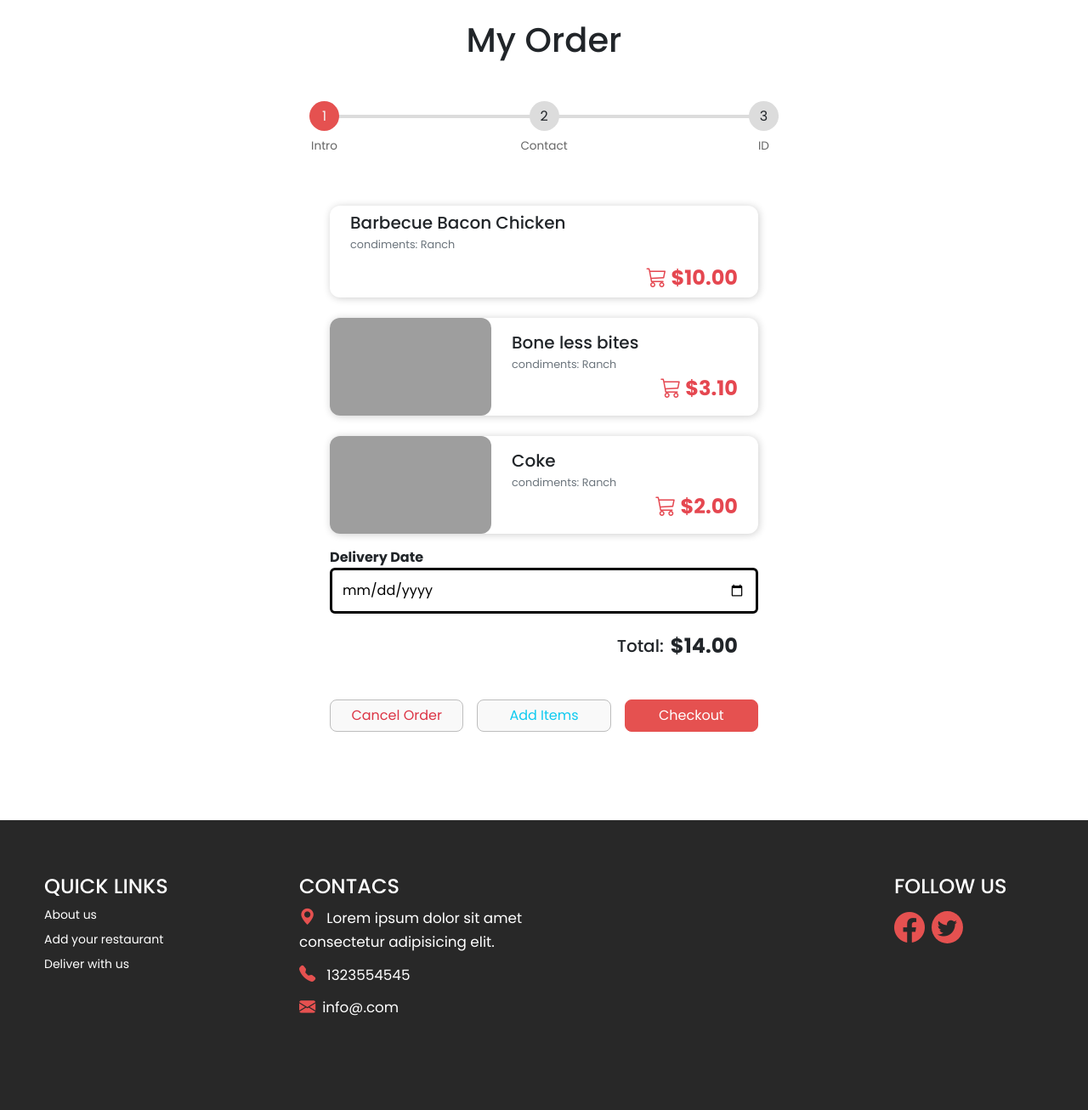
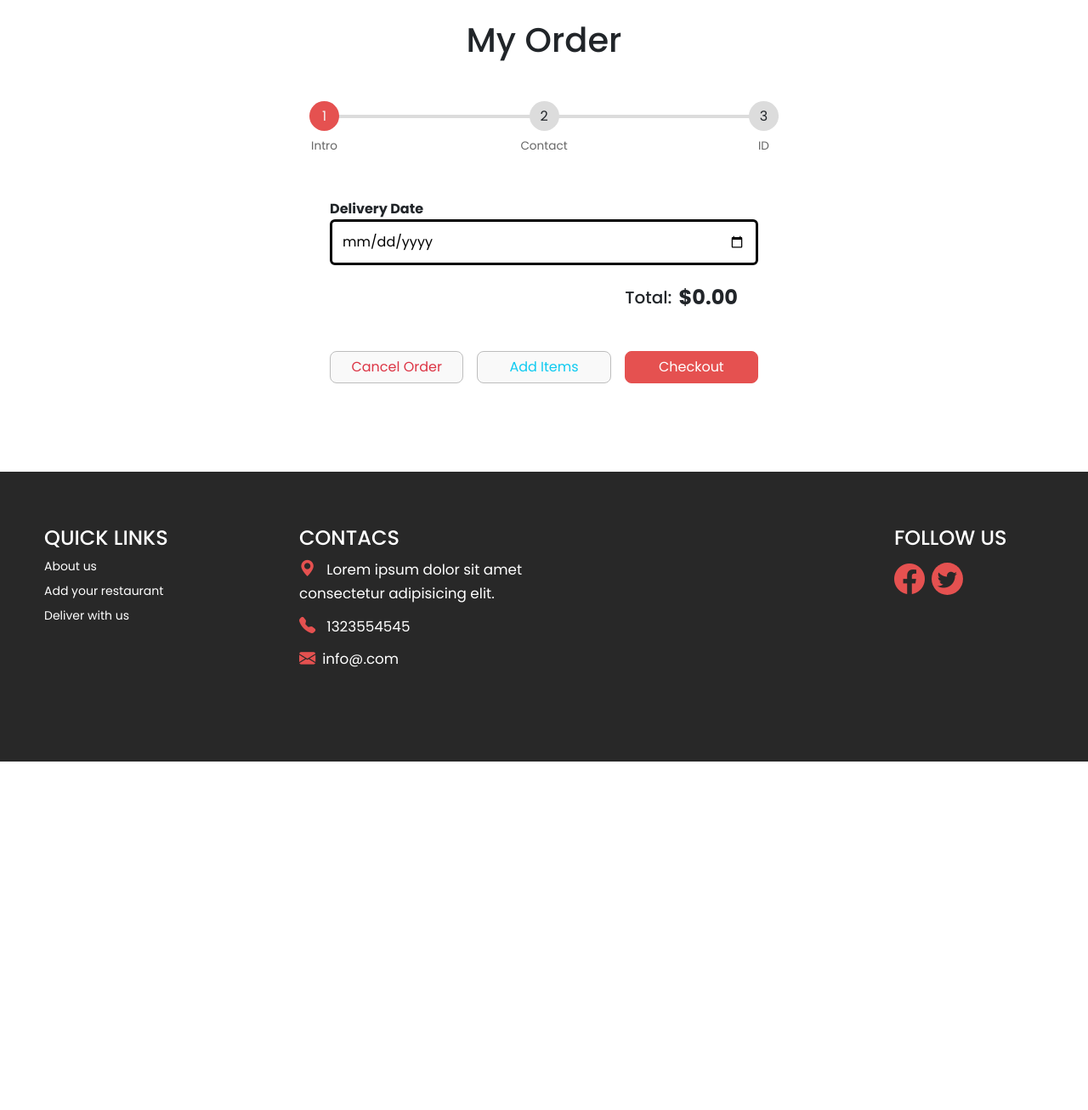
Before and after one commit to cruzj2018/Rathskeller-WebApp, a Django app: page /order/my-order/ in a window 1280 px wide. Shown: the part 129-1435 px from the top of the page at 85% size. After the commit the page ends 1025 px from the top, so only its background shows below. Run offline with Django 3.2, Linux system fonts and the light colour scheme; some libraries are stand-ins or nearby versions; grey boxes are pictures that could not be loaded.

Commit message:
added new things

```diff
--- a/djangoProject/settings.py
+++ b/djangoProject/settings.py
@@ -68,6 +68,7 @@
                 "django.template.context_processors.request",
                 "django.contrib.auth.context_processors.auth",
                 "django.contrib.messages.context_processors.messages",
+                "order.context_processors.cart",
             ],
         },
     },
--- a/order/cart.py
+++ b/order/cart.py
@@ -1,7 +1,8 @@
 from decimal import Decimal
+import copy
 from django.conf import settings
-from rath.models import Item as Product
-
+from rath.models import Item
+from django.forms import model_to_dict
 
 
 class Cart(object):
@@ -25,9 +26,10 @@
         """
         product_ids = self.cart.keys()
         # get the product objects and add them to the cart
-        products = Product.objects.filter(id__in=product_ids)
+        products = Item.objects.filter(id__in=product_ids)
 
-        cart = self.cart.copy()
+        # cart = self.cart.copy()
+        cart = copy.deepcopy(self.cart)
         for product in products:
             cart[str(product.id)]['product'] = product
 
@@ -36,13 +38,7 @@
             item['total_price'] = item['price'] * item['quantity']
             yield item
 
-    def __len__(self):
-        """
-        Count all items in the cart.
-        """
-        return sum(item['quantity'] for item in self.cart.values())
-
-    def add(self, product, quantity=1, override_quantity=False):
+    def add(self, product, quantity=1, override_quantity=False, extra=None):
         """
         Add a product to the cart or update its quantity.
         """
@@ -60,6 +56,7 @@
         # mark the session as "modified" to make sure it gets saved
         self.session.modified = True
 
+
     def remove(self, product):
         """
         Remove a product from the cart.
--- /dev/null
+++ b/order/context_processors.py
@@ -0,0 +1,5 @@
+from .cart import Cart
+
+
+def cart(request):
+    return {'cart': Cart(request)}
--- a/order/urls.py
+++ b/order/urls.py
@@ -4,5 +4,6 @@
 
 urlpatterns = [
     path("my-order/", views.order_list, name="order-list"),
-    path("order/add/", views.add_item, name="add")
+    path("order/add/", views.add_item, name="add"),
+    path("cart/clear/", views.clear_cart, name="clear-cart"),
 ]
--- a/order/views.py
+++ b/order/views.py
@@ -1,7 +1,7 @@
 from django.shortcuts import render, get_object_or_404
 from django.contrib.sessions.models import Session
 from django.http import JsonResponse
-from rath.models import Item
+from rath.models import Item, ItemAttribute
 from .models import OrderItem
 from .cart import Cart
 
@@ -15,25 +15,24 @@
 
 def add_item(request):
     if request.method == "POST":
-        # request.session['cart'] = ""
         cart = Cart(request)
         if request.htmx:
             item_id = request.POST.get("item-id")
             quantity = request.POST.get("total")
-            selected = request.POST.getlist('selected')
-
-            cart = Cart(request)
-            item = get_object_or_404(Item , id=item_id)
-
-            cart.add(product=item, quantity=int(quantity))
-
-            # cart.clear()
-
-            for c in cart:
-                print(c)
-
-            # data = {"item_id": item_id}
-        # return JsonResponse({"data": data}, status=200)
-            return render(request, "rath/partials/success.html", {"item": item})
+            selected = request.POST.getlist("selected")
+            item = Item.objects.get(id=item_id)
+            if selected:
+                attrs = item.item_attributes.filter(id__in=selected)
+                cart.add(product=item, quantity=int(quantity))
+                return render(request, "rath/partials/success.html", {"item": item})
+            else:
+                cart = cart.add(product=item, quantity=int(quantity))
+                return render(request, "rath/partials/success.html", {"item": item})
     else:
         return JsonResponse({"data": "Error"}, status=403)
+
+
+def clear_cart(request):
+    cart = Cart(request)
+    cart.clear()
+    return render(request, "rath/partials/success.html")
--- a/templates/order/order_items.html
+++ b/templates/order/order_items.html
@@ -25,65 +25,31 @@
                         <div class="form-step form-step-active">
                             <div class="container-fluid">
                                 <div class="row">
+                                    {% for item in cart %}
+                                    {% with product=item.product %}
                                     <div class="col-12 mt-4">
                                         <div data-bs-toggle="modal" data-bs-target="#exampleModal"
                                             class="d-flex align-items-center listCardCont boxCont pointer">
                                             <div>
-                                                <!-- <img
-                                                src="https://images.unsplash.com/photo-1513104890138-7c749659a591?ixid=MnwxMjA3fDB8MHxwaG90by1wYWdlfHx8fGVufDB8fHx8&ixlib=rb-1.2.1&auto=format&fit=crop&w=1470&q=80"
-                                                alt=""
-                                        /> -->
+                                                <img src="{% if product.item_image %}{{product.item_image.url}}{% else %}https://images.unsplash.com/photo-1513104890138-7c749659a591?ixid=MnwxMjA3fDB8MHxwaG90by1wYWdlfHx8fGVufDB8fHx8&ixlib=rb-1.2.1&auto=format&fit=crop&w=1470&q=80{% endif %}"
+                                                    alt="{{product.name}}" />
                                             </div>
                                             <div class="px-4 py-2 w-100">
-                                                <h6 class="mb-1 mb-0 h5">Barbecue Bacon Chicken</h6>
+                                                <h6 class="mb-1 mb-0 h5">{{product.name}}</h6>
                                                 <p class="mb-0 text-secondary mt-1">
-                                                    condiments: Ranch
+                                                    {{product.description|truncatewords:10}}
                                                 </p>
+
+                                                <span class="text-muted badge">{{product.price}} x {{item.quantity}}</span>
                                                 <div class="d-flex align-items-baseline justify-content-end mt-3">
                                                     <h6 class="price h4 mb-0 fw-bold"><i class="bi bi-cart3"></i>
-                                                        $10.00</h6>
+                                                        ${{item.total_price}}</h6>
                                                 </div>
                                             </div>
                                         </div>
                                     </div>
-                                    <div class="col-12 mt-4">
-                                        <div data-bs-toggle="modal" data-bs-target="#exampleModal"
-                                            class="d-flex align-items-center listCardCont boxCont pointer">
-                                            <div>
-                                                <img src="https://i.pinimg.com/originals/98/99/7f/98997f906106d31fc75e33139b966b43.jpg"
-                                                    alt="" />
-                                            </div>
-                                            <div class="px-4 py-2 w-100">
-                                                <h6 class="mb-1 mb-0 h5">Bone less bites</h6>
-                                                <p class="mb-0 text-secondary mt-1">
-                                                    condiments: Ranch
-                                                </p>
-                                                <div class="d-flex align-items-baseline justify-content-end mt-1">
-                                                    <h6 class="price h4 mb-0 fw-bold"><i class="bi bi-cart3"></i>
-                                                        $3.10</h6>
-                                                </div>
-                                            </div>
-                                        </div>
-                                    </div>
-                                    <div class="col-12 mt-4">
-                                        <div data-bs-toggle="modal" data-bs-target="#exampleModal"
-                                            class="d-flex align-items-center listCardCont boxCont pointer">
-                                            <div>
-                                                <img src='https://images.unsplash.com/photo-1596803244618-8dbee441d70b?ixid=MnwxMjA3fDB8MHxwaG90by1wYWdlfHx8fGVufDB8fHx8&ixlib=rb-1.2.1&auto=format&fit=crop&w=1471&q=80'
-                                                    alt="" />
-                                            </div>
-                                            <div class="px-4 py-2 w-100">
-                                                <h6 class="mb-1 mb-0 h5">Coke</h6>
-                                                <p class="mb-0 text-secondary mt-1">
-                                                    condiments: Ranch
-                                                </p>
-                                                <div class="d-flex align-items-baseline justify-content-end mt-1">
-                                                    <h6 class="price h4 mb-0 fw-bold"><i class="bi bi-cart3"></i>
-                                                        $2.00</h6>
-                                                </div>
-                                            </div>
-                                        </div>
-                                    </div>
+                                    {% endwith %}
+                                    {% endfor %}
                                     <div class="col-12 mt-3">
                                         <label class="fw-bold mb-0" for="phone">Delivery Date</label>
                                         <input type="date" name="phone" id="phone" class="w-100" />
@@ -92,11 +58,11 @@
                                 <div class="col-12 mt-4">
                                     <div class="d-flex align-items-center justify-content-end px-4">
                                         <small class="h5 mb-0">Total:</small>
-                                        <h6 class="ms-2 fw-bold h4 mb-0">$14.00</h6>
+                                        <h6 class="ms-2 fw-bold h4 mb-0">${{ cart.get_total_price|floatformat:2 }}</h6>
                                     </div>
                                     <div class="row justify-content-center mt-3 mt-md-4 gy-4 gx-3 order_btn">
                                         <div class="col-6 col-lg-4">
-                                            <a href="#" class="btn btn-next w-100 ml-auto text-danger">Cancel
+                                            <a href="{% url 'order:clear-cart' %}" class="btn btn-next w-100 ml-auto text-danger">Cancel
                                                 Order</a>
                                         </div>
                                         <div class="col-6 col-lg-4">
```
Also changed, not shown: templates/rath/index.html (+18 -2 lines), db.sqlite3, rath/test.html (deleted).
